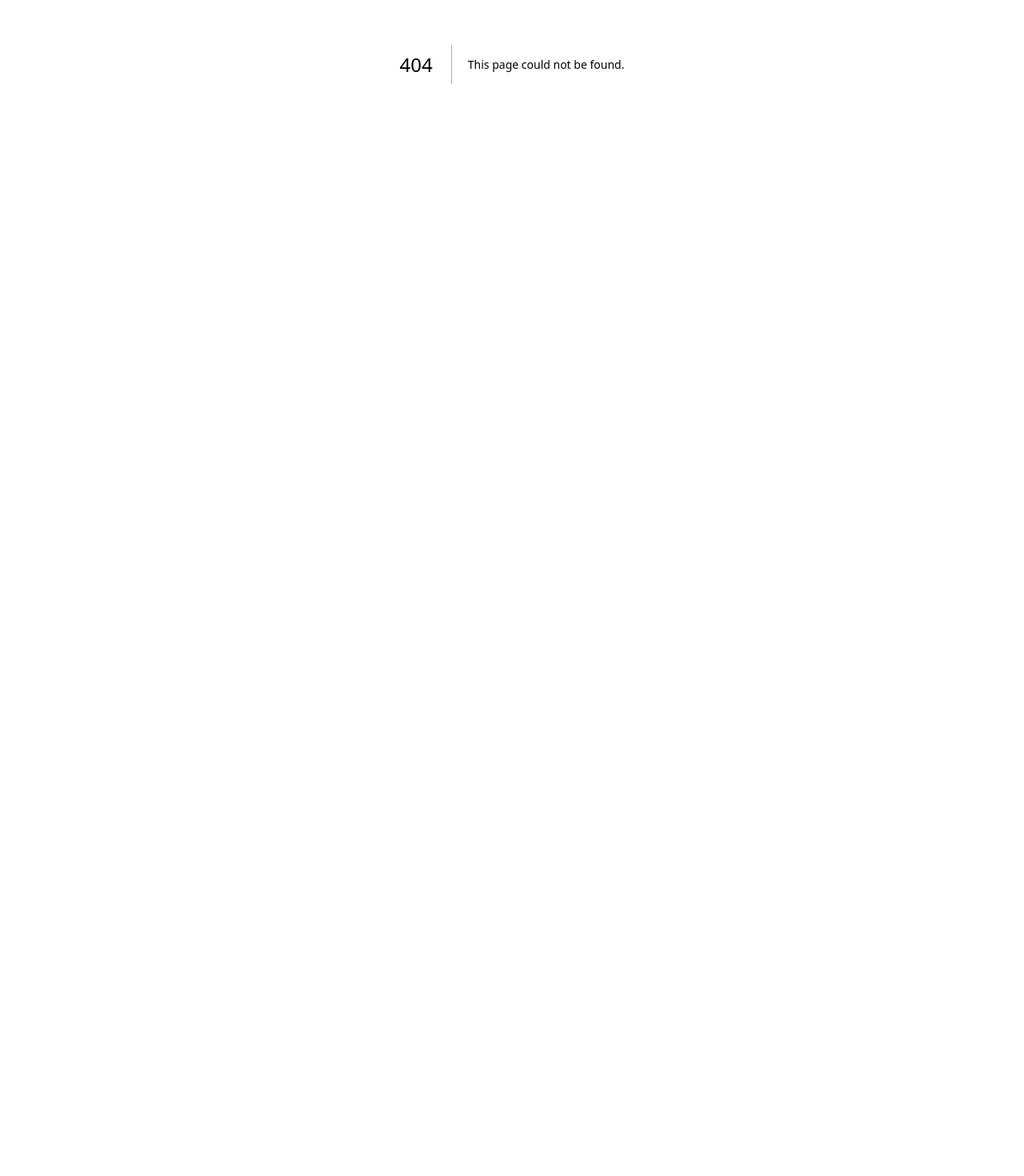
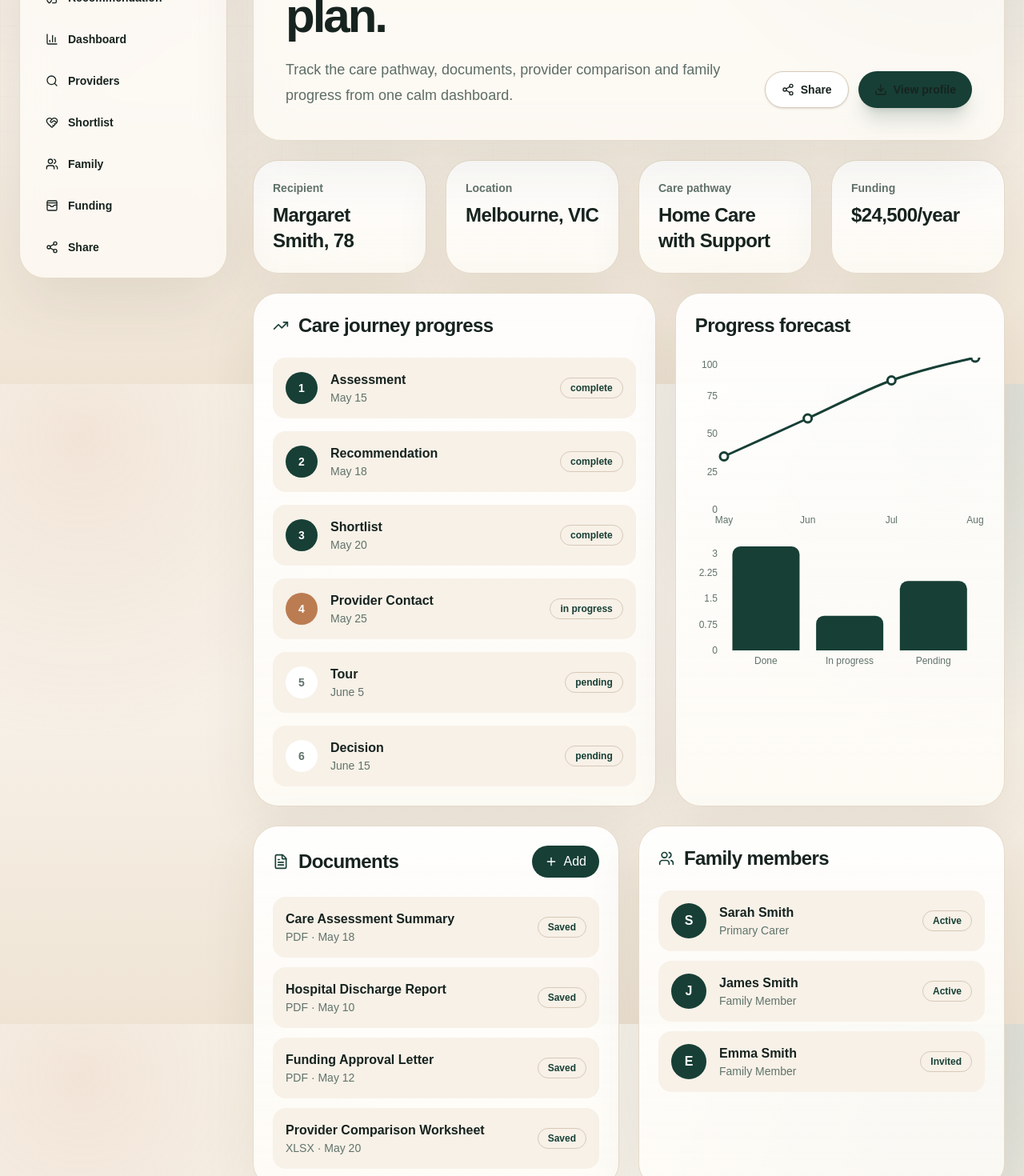
Before and after one commit to Mattrix07/kinharbour, a Next.js app: page /dashboard in a window 1280 px wide. Before the commit this address had no page. Shown: the part 320-1790 px from the top of the page at 80% size. Before the commit the page ends 800 px from the top, so only its background shows below. Built offline with nearby package versions, Linux system fonts and the light colour scheme.

Commit message:
Add family dashboard page

```diff
--- /dev/null
+++ b/app/dashboard/page.tsx
@@ -0,0 +1,156 @@
+"use client";
+
+import { Bar, BarChart, Line, LineChart, ResponsiveContainer, Tooltip, XAxis, YAxis } from "recharts";
+import { Download, FileText, Plus, Share2, TrendingUp, Users } from "lucide-react";
+import { Panel, Pill, ProductShell } from "../../components/product-shell";
+
+const profileData = {
+  recipientName: "Margaret Smith",
+  age: 78,
+  location: "Melbourne, VIC",
+  primaryConcern: "Mobility support needed after fall",
+  fundingStatus: "Approved — Level 2 Home Care Package",
+  fundingAmount: "$24,500/year",
+  carePathway: "Home Care with Support",
+  lastUpdated: "2 days ago",
+};
+
+const progressData = [
+  { stage: "Assessment", status: "complete", date: "May 15" },
+  { stage: "Recommendation", status: "complete", date: "May 18" },
+  { stage: "Shortlist", status: "complete", date: "May 20" },
+  { stage: "Provider Contact", status: "in_progress", date: "May 25" },
+  { stage: "Tour", status: "pending", date: "June 5" },
+  { stage: "Decision", status: "pending", date: "June 15" },
+];
+
+const documents = [
+  { name: "Care Assessment Summary", type: "PDF", date: "May 18" },
+  { name: "Hospital Discharge Report", type: "PDF", date: "May 10" },
+  { name: "Funding Approval Letter", type: "PDF", date: "May 12" },
+  { name: "Provider Comparison Worksheet", type: "XLSX", date: "May 20" },
+];
+
+const familyMembers = [
+  { name: "Sarah Smith", role: "Primary Carer", status: "Active" },
+  { name: "James Smith", role: "Family Member", status: "Active" },
+  { name: "Emma Smith", role: "Family Member", status: "Invited" },
+];
+
+const progressChart = [
+  { month: "May", progress: 35 },
+  { month: "Jun", progress: 60 },
+  { month: "Jul", progress: 85 },
+  { month: "Aug", progress: 100 },
+];
+
+const actionMix = [
+  { name: "Done", value: 3 },
+  { name: "In progress", value: 1 },
+  { name: "Pending", value: 2 },
+];
+
+export default function DashboardPage() {
+  return (
+    <ProductShell
+      eyebrow="Family dashboard"
+      title={`Central hub for ${profileData.recipientName}'s care plan.`}
+      description="Track the care pathway, documents, provider comparison and family progress from one calm dashboard."
+      actions={
+        <div className="flex gap-3">
+          <a href="/family-share" className="inline-flex items-center gap-2 rounded-full border border-[#d8c9b7] bg-white px-5 py-3 text-sm font-semibold text-[#173f35] shadow-sm"><Share2 className="h-4 w-4" /> Share</a>
+          <a href="/shared-profile" className="inline-flex items-center gap-2 rounded-full bg-[#173f35] px-5 py-3 text-sm font-semibold text-white shadow-xl shadow-emerald-950/15"><Download className="h-4 w-4" /> View profile</a>
+        </div>
+      }
+    >
+      <div className="grid gap-6 lg:grid-cols-4">
+        {[
+          ["Recipient", `${profileData.recipientName}, ${profileData.age}`],
+          ["Location", profileData.location],
+          ["Care pathway", profileData.carePathway],
+          ["Funding", profileData.fundingAmount],
+        ].map(([label, value]) => (
+          <Panel key={label}>
+            <p className="text-sm font-semibold text-[#61736a]">{label}</p>
+            <p className="mt-2 text-2xl font-semibold tracking-tight text-[#17231f]">{value}</p>
+          </Panel>
+        ))}
+      </div>
+
+      <div className="mt-6 grid gap-6 lg:grid-cols-[1.1fr_0.9fr]">
+        <Panel>
+          <div className="flex items-center gap-3">
+            <TrendingUp className="h-5 w-5 text-[#173f35]" />
+            <h2 className="text-2xl font-semibold tracking-tight">Care journey progress</h2>
+          </div>
+          <div className="mt-6 grid gap-4">
+            {progressData.map((item, index) => (
+              <div key={item.stage} className="flex items-center gap-4 rounded-2xl bg-[#f7f1e8] p-4">
+                <span className={`flex h-10 w-10 items-center justify-center rounded-full text-sm font-bold ${item.status === "complete" ? "bg-[#173f35] text-white" : item.status === "in_progress" ? "bg-[#bc7c51] text-white" : "bg-white text-[#61736a]"}`}>{index + 1}</span>
+                <div className="flex-1">
+                  <p className="font-semibold text-[#17231f]">{item.stage}</p>
+                  <p className="text-sm text-[#61736a]">{item.date}</p>
+                </div>
+                <Pill>{item.status.replace("_", " ")}</Pill>
+              </div>
+            ))}
+          </div>
+        </Panel>
+
+        <Panel>
+          <h2 className="text-2xl font-semibold tracking-tight">Progress forecast</h2>
+          <div className="mt-6 h-[220px]">
+            <ResponsiveContainer width="100%" height="100%">
+              <LineChart data={progressChart} margin={{ left: -24, right: 12 }}>
+                <XAxis dataKey="month" tick={{ fill: "#61736a", fontSize: 12 }} axisLine={false} tickLine={false} />
+                <YAxis tick={{ fill: "#61736a", fontSize: 12 }} axisLine={false} tickLine={false} />
+                <Tooltip />
+                <Line type="monotone" dataKey="progress" stroke="#173f35" strokeWidth={3} dot={{ r: 5 }} />
+              </LineChart>
+            </ResponsiveContainer>
+          </div>
+          <div className="mt-4 h-[160px]">
+            <ResponsiveContainer width="100%" height="100%">
+              <BarChart data={actionMix} margin={{ left: -24, right: 12 }}>
+                <XAxis dataKey="name" tick={{ fill: "#61736a", fontSize: 12 }} axisLine={false} tickLine={false} />
+                <YAxis tick={{ fill: "#61736a", fontSize: 12 }} axisLine={false} tickLine={false} />
+                <Tooltip />
+                <Bar dataKey="value" fill="#173f35" radius={[10, 10, 0, 0]} />
+              </BarChart>
+            </ResponsiveContainer>
+          </div>
+        </Panel>
+      </div>
+
+      <div className="mt-6 grid gap-6 lg:grid-cols-2">
+        <Panel>
+          <div className="flex items-center justify-between gap-4">
+            <div className="flex items-center gap-3"><FileText className="h-5 w-5 text-[#173f35]" /><h2 className="text-2xl font-semibold tracking-tight">Documents</h2></div>
+            <button className="inline-flex items-center gap-2 rounded-full bg-[#173f35] px-4 py-2 text-sm font-semibold text-white"><Plus className="h-4 w-4" /> Add</button>
+          </div>
+          <div className="mt-6 grid gap-3">
+            {documents.map((doc) => (
+              <div key={doc.name} className="flex items-center justify-between gap-4 rounded-2xl bg-[#f7f1e8] p-4">
+                <div><p className="font-semibold">{doc.name}</p><p className="text-sm text-[#61736a]">{doc.type} · {doc.date}</p></div>
+                <Pill>Saved</Pill>
+              </div>
+            ))}
+          </div>
+        </Panel>
+
+        <Panel>
+          <div className="flex items-center gap-3"><Users className="h-5 w-5 text-[#173f35]" /><h2 className="text-2xl font-semibold tracking-tight">Family members</h2></div>
+          <div className="mt-6 grid gap-3">
+            {familyMembers.map((member) => (
+              <div key={member.name} className="flex items-center gap-4 rounded-2xl bg-[#f7f1e8] p-4">
+                <span className="flex h-11 w-11 items-center justify-center rounded-full bg-[#173f35] font-bold text-white">{member.name[0]}</span>
+                <div className="flex-1"><p className="font-semibold">{member.name}</p><p className="text-sm text-[#61736a]">{member.role}</p></div>
+                <Pill>{member.status}</Pill>
+              </div>
+            ))}
+          </div>
+        </Panel>
+      </div>
+    </ProductShell>
+  );
+}
```
